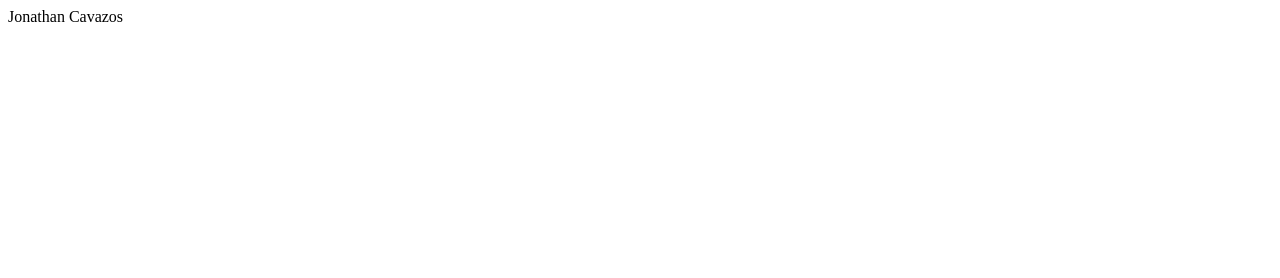
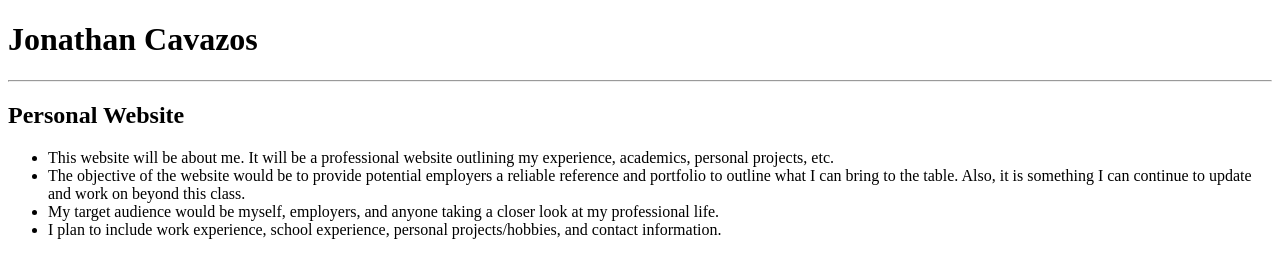
Before and after one commit to biratdatta/webproject, a plain HTML site: page index.html in a window 1280 px wide. Drawn offline with Linux system fonts and the light colour scheme.

Commit message:
Update index.html

```diff
--- a/index.html
+++ b/index.html
@@ -7,6 +7,30 @@
     <title>Jonathan Cavazos</title>
 </head>
 <body>
-    Jonathan Cavazos
+    <h1>
+        Jonathan Cavazos
+    </h1>
+    <hr>
+
+    <div>
+        <h2>
+            Personal Website
+        </h2>
+        <ul>
+            <li>
+                This website will be about me. It will be a professional website outlining my experience, academics, personal projects, etc.
+            </li>
+            <li>
+                The objective of the website would be to provide potential employers a reliable reference and portfolio to outline what I can bring to the table. Also, it is something I can continue to update and work on beyond this class.
+            </li>
+            <li>
+                My target audience would be myself, employers, and anyone taking a closer look at my professional life.
+            </li>
+            <li>
+                I plan to include work experience, school experience, personal projects/hobbies, and contact information.
+            </li>
+        </ul>
+    </div>
+
 </body>
 </html>
```
